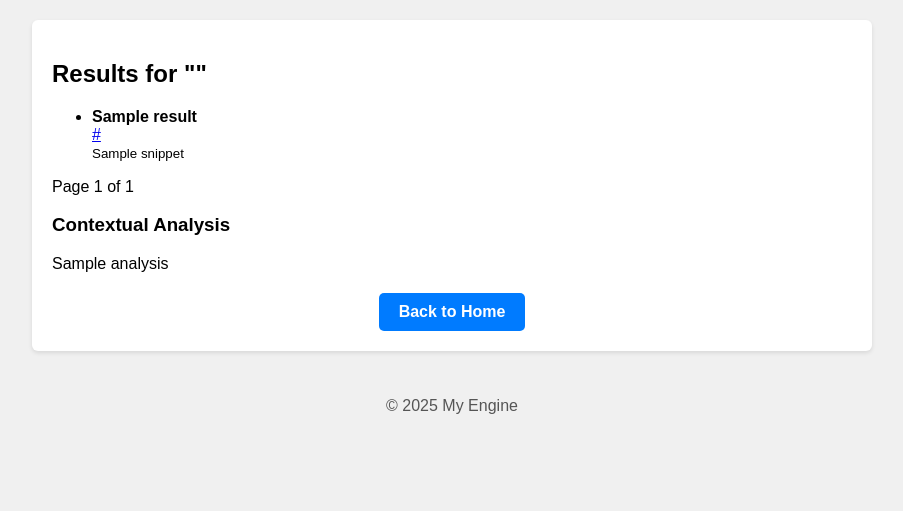
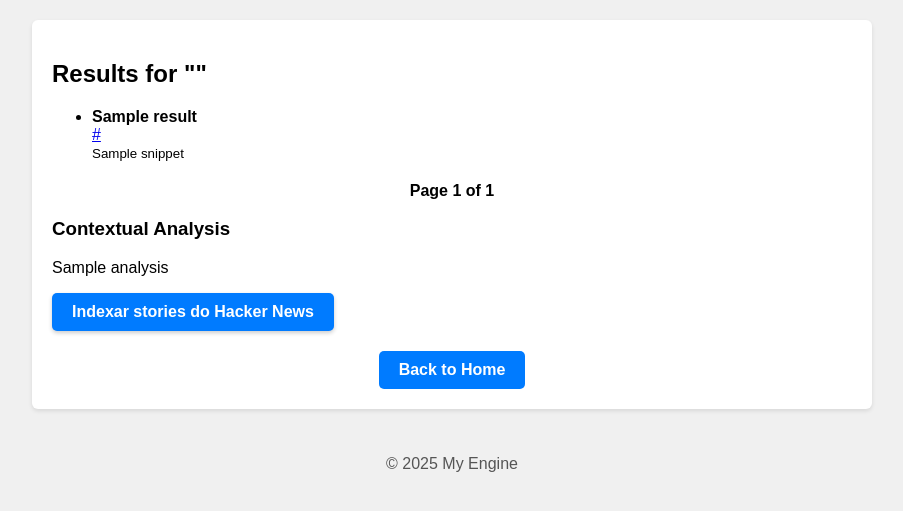
Before and after one commit to fabiocf12/Googol_Search_Engine, a FastAPI app: template python/search/templates/results.html in a window 1280 px wide. Shown: the part 198-709 px from the top of the page, without its empty margins (188-1091 px from the left). Run offline with FastAPI, Linux system fonts and the light colour scheme; the template is opened without the code that fills it: most values are stand-ins (such as "Sample title", 1, 10 or a date in 2020); parts of the project's set-up code (start-up, migrations or seed data) failed here and were passed over.

Commit message:
Added url indexation from the 50 top stories that contain the search's query

```diff
--- a/python/search/server.py
+++ b/python/search/server.py
@@ -1,9 +1,10 @@
 from fastapi import FastAPI
-from fastapi.responses import FileResponse, PlainTextResponse
+from fastapi.responses import FileResponse, PlainTextResponse, RedirectResponse
 from fastapi.staticfiles import StaticFiles
 from fastapi.responses import HTMLResponse
 from fastapi.templating import Jinja2Templates
 from fastapi import Request
+from fastapi import Form
 
 import os
 from groq import Groq
@@ -16,6 +17,8 @@
 import json
 
 from dotenv import load_dotenv
+
+from bs4 import BeautifulSoup
 
 app = FastAPI()
 
@@ -107,3 +110,38 @@
     response = groq_client.chat.completions.create(model="llama-3.1-8b-instant", messages = [{"role": "user", "content":prompt}])
 
     return response.choices[0].message.content
+
+
+@app.post("/hackernews_index")
+def hackernews_index(request: Request, query: str = Form(...)):
+
+    try:
+        top_ids = requests.get("https://hacker-news.firebaseio.com/v0/topstories.json").json()
+        added = 0
+
+        for story_id in top_ids[:50]:
+
+            story = requests.get(f"https://hacker-news.firebaseio.com/v0/item/{story_id}.json").json()
+            url = story.get("url")
+
+            if url:
+                try:
+                    page = requests.get(url, timeout=5)
+                    soup = BeautifulSoup(page.text, "html.parser")
+                    text = soup.get_text().lower()
+                    if query.lower() in text:
+
+                        try:
+                            stub.putNew(index_pb2.PutNewRequest(url=url))
+                        except Exception as e:
+                            print(e)
+
+                        added += 1
+                except Exception:
+                    continue
+
+        msg = f"{added} stories from Hacker News added to the indexation!"
+    except Exception as e:
+        msg = f"Error integrating Hacker News: {str(e)}"
+
+    return templates.TemplateResponse("message.html",{"request": request, "message": msg})
--- a/python/search/static/style.css
+++ b/python/search/static/style.css
@@ -20,7 +20,7 @@
     margin-top: 10px;
     display: flex;
     justify-content: center;
-    gap: 15px; /* espaço entre os quadrados */
+    gap: 15px;
 }
 
 .options a,button  {
@@ -32,12 +32,12 @@
     text-decoration: none;
     font-weight: bold;
     transition: background-color 0.2s, transform 0.1s;
-    box-shadow: 0 2px 4px rgba(0,0,0,0.2); /* dá efeito de botão */
+    box-shadow: 0 2px 4px rgba(0,0,0,0.2);
 }
 
 .options a:hover,button:hover {
     background-color: #0056b3;
-    transform: translateY(-2px); /* animação leve ao hover */
+    transform: translateY(-2px);
 }
 
 
@@ -51,7 +51,7 @@
 }
 
 footer {
-    text-align: center; /* centraliza o copyright */
+    text-align: center;
     padding: 10px;
     background: #f0f0f0;
     color: #555;
@@ -101,3 +101,17 @@
 .back-home a:hover {
     background-color: #0056b3;
 }
+
+.pagination {
+    text-align: center;   /* centraliza o texto e links */
+    margin-top: 20px;     /* espaço acima */
+    font-weight: bold;    /* opcional: destacar */
+}
+.pagination a {
+    margin-left: 10px;    /* espaço entre o texto e o link */
+    color: blue;          /* cor do link */
+    text-decoration: none;
+}
+.pagination a:hover {
+    text-decoration: underline;
+}
--- a/python/search/templates/message.html
+++ b/python/search/templates/message.html
@@ -1,6 +1,8 @@
 {% extends "base.html" %}
+
 {% block back_home %}
 <div class="back-home">
+    <p>{{ message }}</p>
     <a href="/">Back to Home</a>
 </div>
 {% endblock %}
--- a/python/search/templates/results.html
+++ b/python/search/templates/results.html
@@ -36,6 +36,12 @@
     <h3>Contextual Analysis</h3>
     <p>{{ analysis }}</p>
 
+    <form action="/hackernews_index" method="post">
+        <input type="hidden" name="query" value="{{ query }}">
+        <button type="submit" class="hn-button">Indexar stories do Hacker News</button>
+    </form>
+
+
 {% else %}
     <p>No results found!</p>
 {% endif %}
```
Also changed, not shown: 4 other files.
